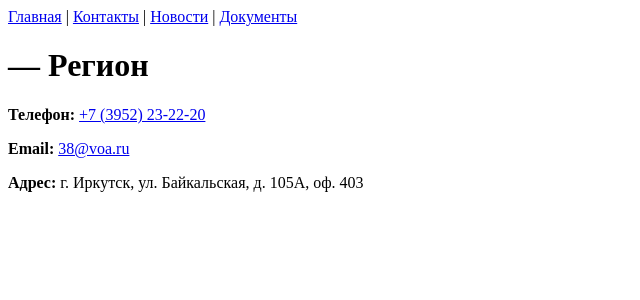
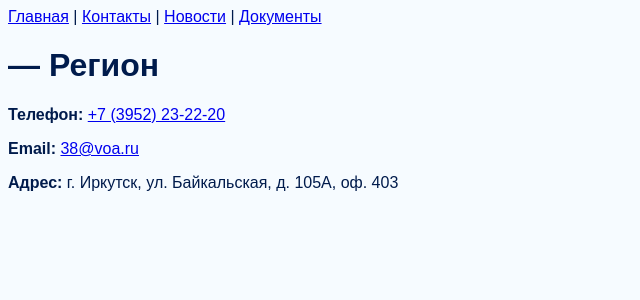
Before and after one commit to meteopavel/Django_EDU_Multisite, a Django app: template templates/content/contacts.html in a window 1280 px wide. Shown: the top 300 px of the page, without its empty margins (0-640 px from the left). Run offline with Django 3.2, Linux system fonts and the light colour scheme; the template is opened without the code that fills it: values that come from a table or form of the project are taken from there, others are empty; data comes from the database, SQL or seed files in the repository.

Commit message:
Add styles file

```diff
--- a/edu_multisite/settings.py
+++ b/edu_multisite/settings.py
@@ -79,6 +79,7 @@ HOST_TO_DEPARTMENT_MAP = os.getenv('HOST_TO_DEPARTMENT_MAP', '')
 if DEBUG:
     STATIC_URL = '/static/'
     STATIC_ROOT = BASE_DIR / 'staticfiles'
+    STATICFILES_DIRS = [BASE_DIR / 'static']
     MEDIA_URL = '/media/'
     MEDIA_ROOT = BASE_DIR / 'media'
 else:
--- /dev/null
+++ b/static/css/main.css
@@ -0,0 +1,15 @@
+body {
+	font-family: var(--font-family-regular);
+	font-weight: var(--font-weight-regular);
+	background-color: var(--background-color);
+	color: var(--text-color);
+}
+
+
+
+:root {
+    --font-family-regular: "RobotoCondensed-Regular", sans-serif;
+    --font-weight-regular: 400;
+    --background-color: #F6FBFF;
+    --text-color: #001B4C;
+}
--- a/templates/base.html
+++ b/templates/base.html
@@ -1,7 +1,10 @@
+{% load static %}
+
 <!DOCTYPE html>
 <html lang="ru">
 <head>
     <meta charset="UTF-8">
+    <link href="{% static 'css/main.css' %}" rel="stylesheet">
     <title>{{ department.details.meta_title|default:department.name }}</title>
     {% if department.details.meta_description %}
         <meta name="description" content="{{ department.details.meta_description }}">
```
Also changed, not shown: static/fonts/Oswald-SemiBold.ttf (added), static/fonts/Oswald-SemiBold.woff (added), static/fonts/Oswald-SemiBold.woff2 (added), static/fonts/RobotoCondensed-Bold.ttf (added), static/fonts/RobotoCondensed-Bold.woff (added), static/fonts/RobotoCondensed-Bold.woff2 (added), static/fonts/RobotoCondensed-Light.ttf (added), static/fonts/RobotoCondensed-Light.woff (added), static/fonts/RobotoCondensed-Light.woff2 (added), static/fonts/RobotoCondensed-Regular.ttf (added), static/fonts/RobotoCondensed-Regular.woff (added), static/fonts/RobotoCondensed-Regular.woff2 (added), 1 other file.
